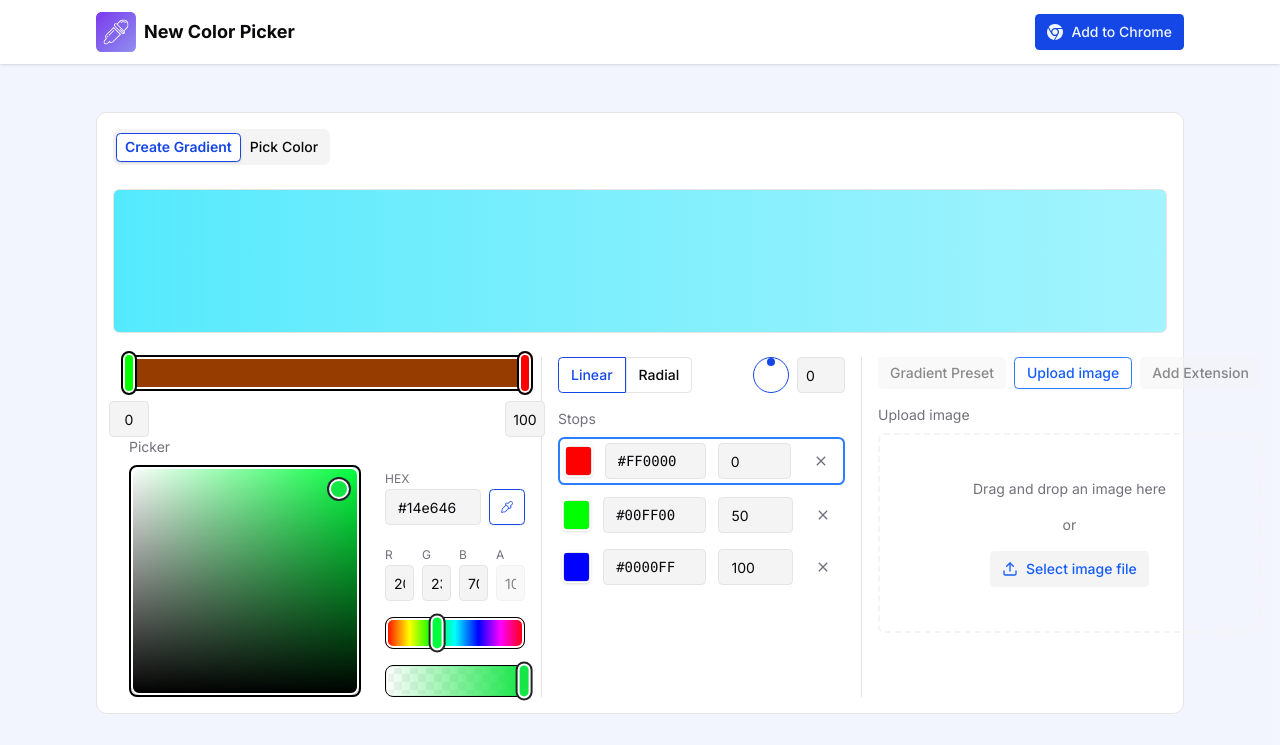
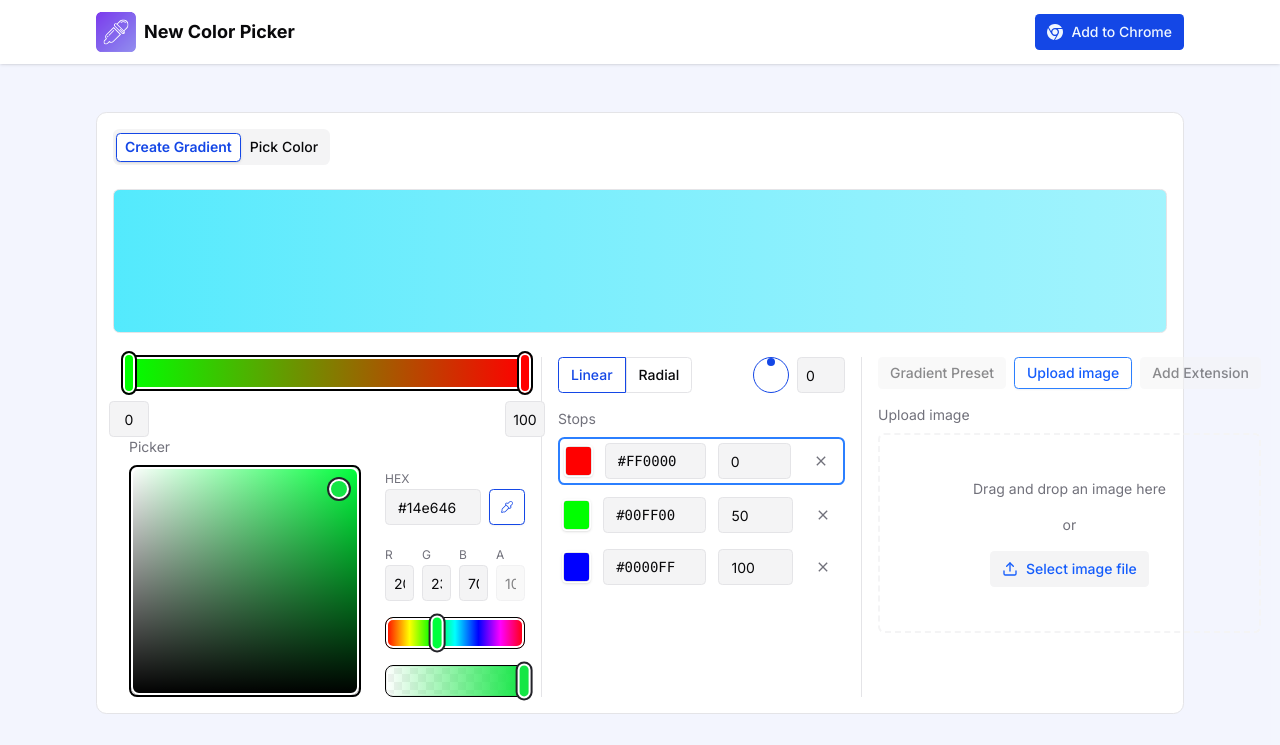
Before and after one commit to SerniqTech/new_color_picker, a Next.js app: page / in a window 1280 px wide. Shown: the top 745 px of the page. Built offline with nearby package versions, Linux system fonts and the light colour scheme.

Commit message:
added gradient color to the strip

```diff
--- a/components/gradient-adjustable-strip.tsx
+++ b/components/gradient-adjustable-strip.tsx
@@ -16,6 +16,20 @@ const pxToPercent = (x: number, stripWidth: number) =>
   Math.round((x / stripWidth) * 100);
 const percentToPx = (percent: number, stripWidth: number) =>
   (percent / 100) * stripWidth;
+
+const buildLinearGradient = (stops: Stop[]) => {
+  if (stops.length === 0) return "none";
+
+  const sorted = [...stops].sort(
+    (a, b) => a.percentPosition - b.percentPosition
+  );
+
+  const colorStops = sorted
+    .map((s) => `${s.color} ${s.percentPosition}%`)
+    .join(", ");
+
+  return `linear-gradient(to right, ${colorStops})`;
+};
 
 export default function GradientAdjustableStrip() {
   const [stops, setStops] = useState<Stop[]>([]);
@@ -63,7 +77,7 @@ export default function GradientAdjustableStrip() {
         x: clampedX,
         percentPosition: pxToPercent(clampedX, stripWidth),
         inputValue: pxToPercent(clampedX, stripWidth).toString(),
-        color: "#00FF00",
+        color: "#0000FF",
       },
     ]);
   };
@@ -72,7 +86,8 @@ export default function GradientAdjustableStrip() {
     <div
       ref={stripRef}
       onClick={handleStripClick}
-      className="flex items-center relative mb-12 h-8 w-full bg-amber-800 rounded-lg shadow-[0_0_0_2px_#000] before-overlay"
+      className="flex items-center relative mb-12 h-8 w-full rounded-lg shadow-[0_0_0_2px_#000] before-overlay"
+      style={{ backgroundImage: buildLinearGradient(stops) }}
     >
       {stops.map((stop) => (
         <GradientStop
@@ -108,7 +123,16 @@ export default function GradientAdjustableStrip() {
           onDrag={(id, x) => {
             const percentPosition = pxToPercent(x, stripWidth);
             setStops((s) =>
-              s.map((s) => (s.id === id ? { ...s, x, percentPosition } : s))
+              s.map((s) =>
+                s.id === id
+                  ? {
+                      ...s,
+                      x,
+                      percentPosition,
+                      inputValue: percentPosition.toString(),
+                    }
+                  : s
+              )
             );
           }}
         />
```
